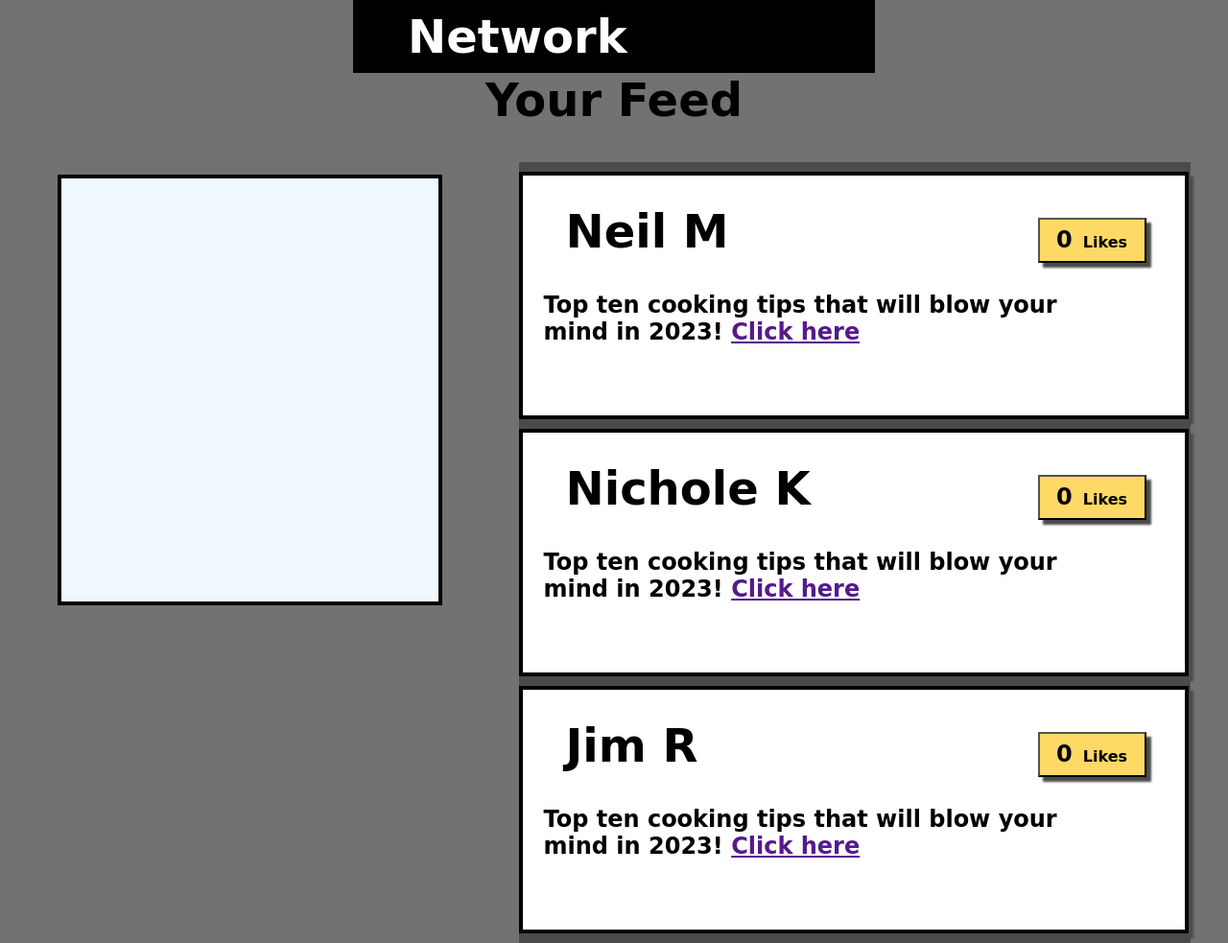
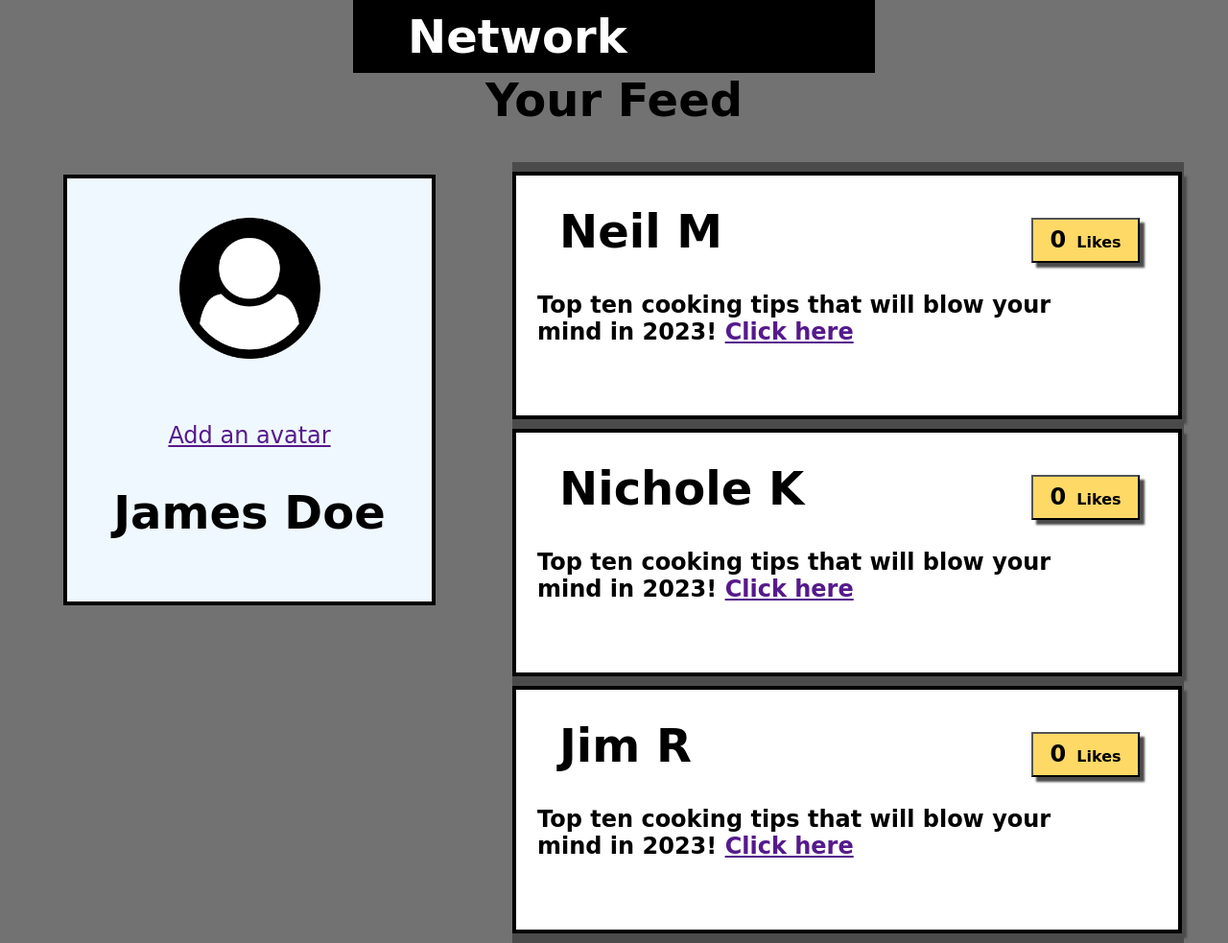
Before and after one commit to Jetmishemoto/Web-Fundamentals-Public, a plain HTML site: page Likes/index.html in a window 1280 px wide. Shown: the whole page at 96% size. Drawn offline with Linux system fonts and the light colour scheme.

Commit message:
finifshed css

```diff
--- a/Likes/index.html
+++ b/Likes/index.html
@@ -18,11 +18,11 @@
     </div>
 
     <h2 class="feedtitle">  Your Feed</h2>
-
-
-
     <div class="main">
         <div class="mainuser">
+            <img class="userImg" src="icons/user-circle.png" alt="">
+            <a class="avatarLink" href="">Add an avatar</a>
+            <h2 class="userName">James Doe</h2>
 
 
         </div>
--- a/Likes/style.css
+++ b/Likes/style.css
@@ -52,13 +52,29 @@ body{
 }
 
 .mainuser{
-
+   display: flex;
     height: 441px;
-    width: 393px;
+    width: 380px;
     border: 4px solid rgb(0, 0, 0);
     outline: 5px;
     margin:  50px;
     background-color: aliceblue;
+    flex-direction: column;
+    align-items: center;
+    /* justify-content: center; */
+}
+.userImg{
+    width: 147px;
+    margin: 41px 0;
+}
+.avatarLink{
+    margin: 25px 0;
+    font-size: x-large;
+
+}
+.userName{
+    margin: 13px 0;
+    font-size: xxx-large;
 
 }
 
```
